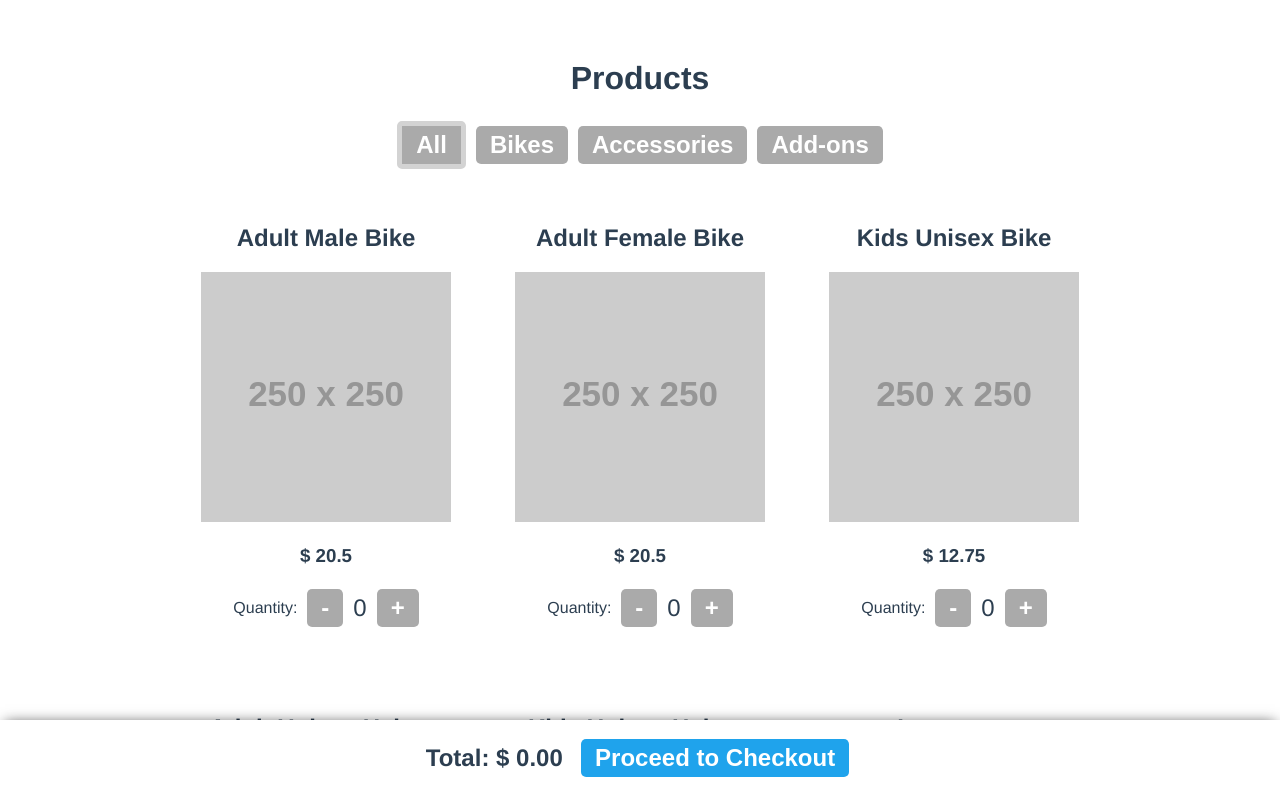
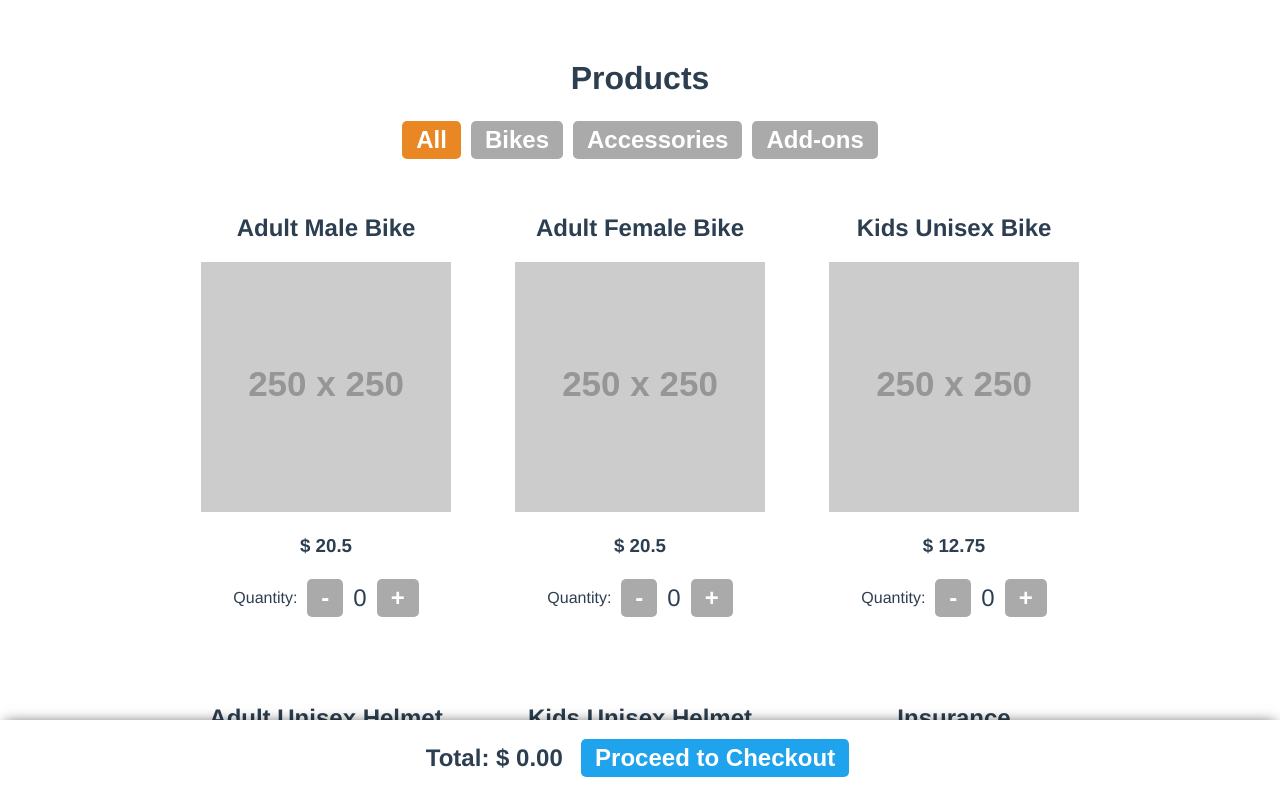
Before and after one commit to DouglasDev/BikeRental, a Vue app: page / in a window 1280 px wide. Shown: the top 798 px of the page. Built offline with nearby package versions, Linux system fonts and the light colour scheme.

Commit message:
improved formatting

```diff
--- a/src/components/Checkout.vue
+++ b/src/components/Checkout.vue
@@ -1,5 +1,8 @@
 <template>
-	<h2>Your order has been placed and you will receive a confirmation email shortly. <br> Thank you for choosing Rental Bikes!</h2>
+	<h2>
+		Your order has been placed and you will receive a confirmation email shortly.
+		<br> Thank you for choosing Rental Bikes!
+	</h2>
 </template>
 
 <script>
--- a/src/components/Products.vue
+++ b/src/components/Products.vue
@@ -2,12 +2,18 @@
   <main>
     <h1>Products</h1>
     <div>
-      <button v-for="productType in Object.keys(productTypes)" @click='changeProductType(productType)' :class='currentProductType===productType? "selectedProductType":""'>
+      <button
+        v-for="productType in Object.keys(productTypes)"
+        @click='changeProductType(productType)'
+        :class='currentProductType===productType? "button_secondary":""'>
         {{productTypes[productType]}}
       </button>
     </div>
     <div class='productList' >
-      <div class='productDetails' :class="product.quantity>0?'selectedProduct':''" v-for="product in products" v-if="product.product_type===currentProductType || currentProductType==='all'">
+      <div class='productDetails'
+      :class="product.quantity>0?'selectedProduct':''"
+      v-for="product in products"
+      v-show="product.product_type===currentProductType || currentProductType==='all'">
         <h2>{{product.name}}</h2>
         <img :src="product.image" :alt="product.name">
         <h3>$ {{product.price}}</h3>
@@ -17,11 +23,15 @@
           <span class="lgText"> {{product.quantity}} </span>
           <button @click='changeQuantity(product.id,1)'>+</button>
         </div>
-      </div><br>
+      </div>
+      <br>
     </div>
     <div class="orderInfo">
       <h3 v-for="warning in warnings" class="warning">{{warning}}</h3>
-      <h2 class="total"><div>Total: $ {{total}}  &nbsp; </div><button class="button_primary" @click="checkout">Proceed to Checkout</button></h2>
+      <h2 class="total">
+        <div>Total: $ {{total}}  &nbsp; </div>
+        <button class="button_primary" @click="checkout">Proceed to Checkout</button>
+      </h2>
     </div>
   </main>
 </template>
@@ -87,7 +97,7 @@ function getScrollPercent() {
         b = document.body,
         st = 'scrollTop',
         sh = 'scrollHeight';
-    return (h[st]||b[st]) / ((h[sh]||b[sh]) - h.clientHeight) * 100;
+    return parseInt((h[st]||b[st]) / ((h[sh]||b[sh]) - h.clientHeight) * 100,10)
 }
 
 const storeScroll = () => {
@@ -99,7 +109,6 @@ storeScroll();
 
 </script>
 
-<!-- Add "scoped" attribute to limit CSS to this component only -->
 <style scoped>
   input{
     width: 2rem;
@@ -108,7 +117,7 @@ storeScroll();
     text-align: center;
   }
   main{
-    padding-bottom: 5rem
+    padding-bottom: 8rem
   }
   .productList{
     margin: auto;
--- a/src/components/Summary.vue
+++ b/src/components/Summary.vue
@@ -43,7 +43,7 @@ export default {
 }
 
 </script>
-<!-- Add "scoped" attribute to limit CSS to this component only -->
+
 <style scoped>
 	img{
 		height: 50px;
@@ -54,9 +54,6 @@ export default {
 		display: inline-flex;
 	}
 	.productDescription{
-/*		display: inline-flex;
-	    align-items: center;
-*/
     margin:0;
     padding:0;
   }
--- /dev/null
+++ b/vue.config.js
@@ -0,0 +1,3 @@
+module.exports = {
+    publicPath: './'
+}
```
